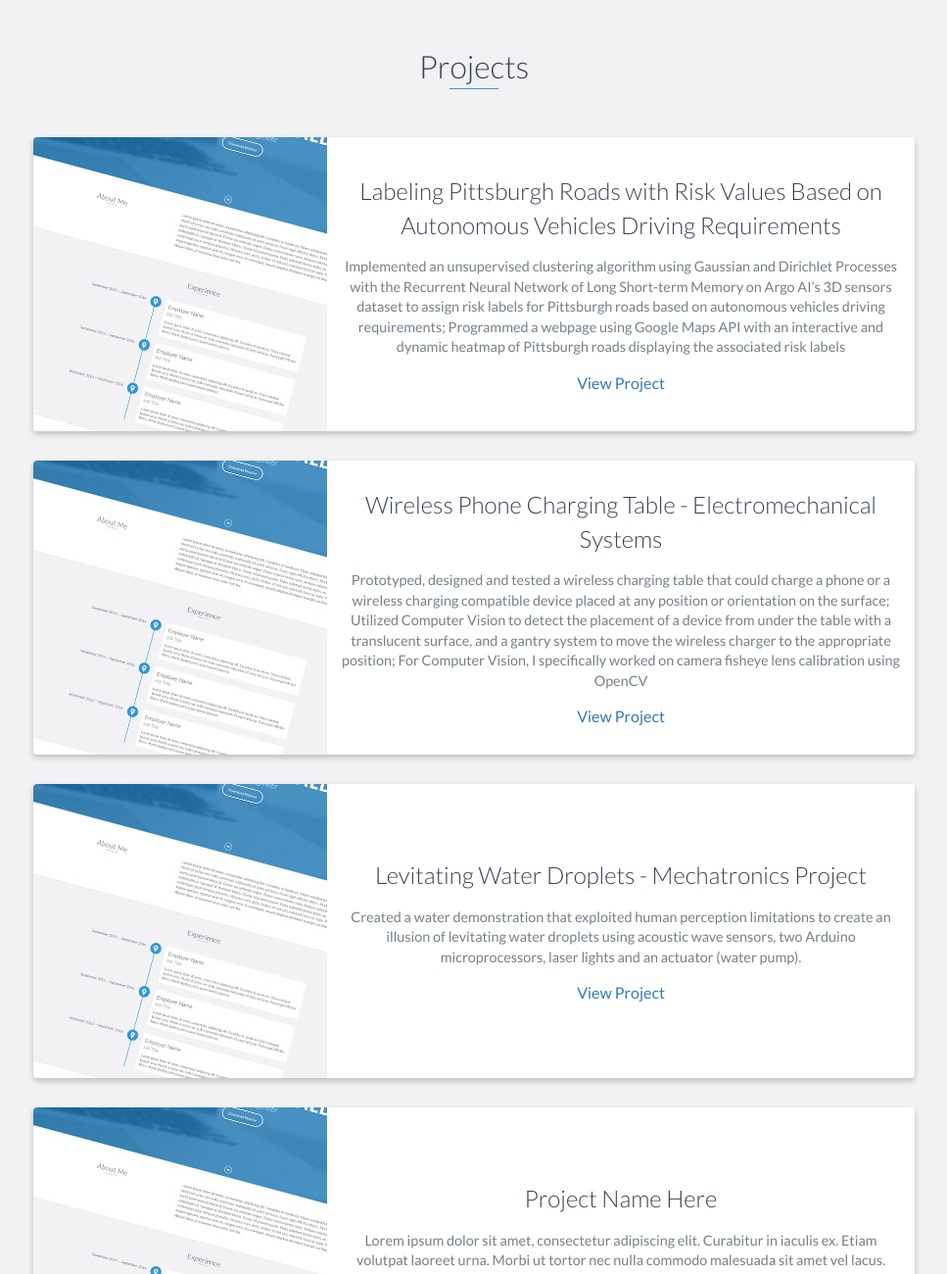
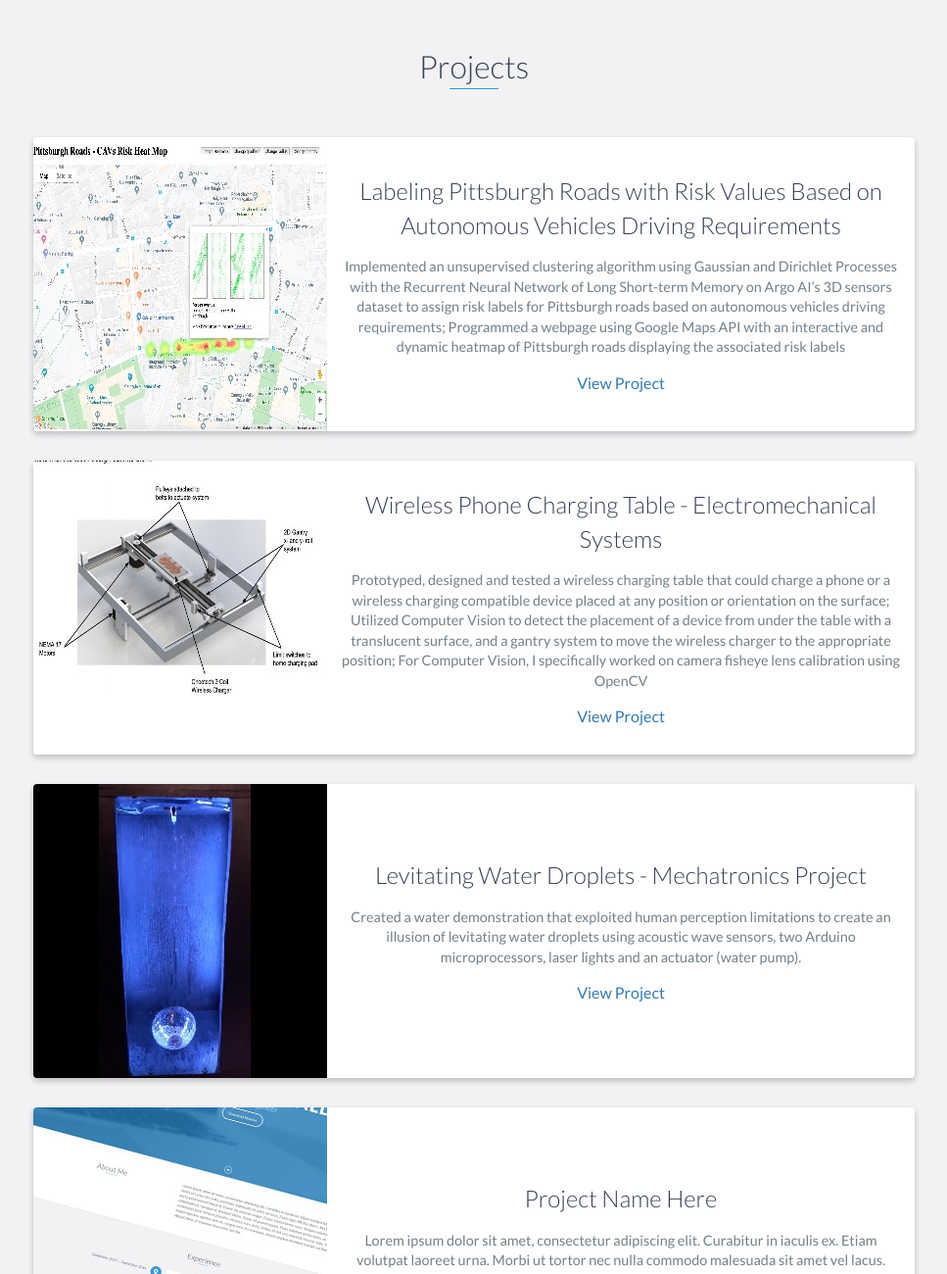
Before and after one commit to kdave12/kdave12.github.io, a website: page index.html in a window 1280 px wide. Shown: the part 2969-4269 px from the top of the page at 98% size, without its empty margins (156-1123 px from the left). Drawn offline with nearby package versions, Linux system fonts and the light colour scheme.

Commit message:
Update index.html

```diff
--- a/index.html
+++ b/index.html
@@ -171,7 +171,7 @@ Developed a Python script that relabeled inventory (worth $45 million) layout of
 
 		<div class="project shadow-large">
 			 <div class="project-image">
-                        <img src="images/project.jpg" />
+                        <img src="images/hm.jpg" />
                     </div>
                     <!-- End .project-image -->
                     <div class="project-info">
@@ -190,7 +190,7 @@ Implemented an unsupervised clustering algorithm using Gaussian and Dirichlet Pr
 
                 <div class="project shadow-large">
               	 <div class="project-image">
-                        <img src="images/project.jpg" />
+                        <img src="images/wi.jpg" />
                     </div>
                     <!-- End .project-image -->
                     <div class="project-info">
@@ -207,7 +207,7 @@ Prototyped, designed and tested a wireless charging table that could charge a ph
 
 	 	 <div class="project shadow-large">
             	<div class="project-image">
-                        <img src="images/project.jpg" />
+                        <img src="images/w.jpg" />
                     </div>
                     <!-- End .project-image -->
                     <div class="project-info">
```
